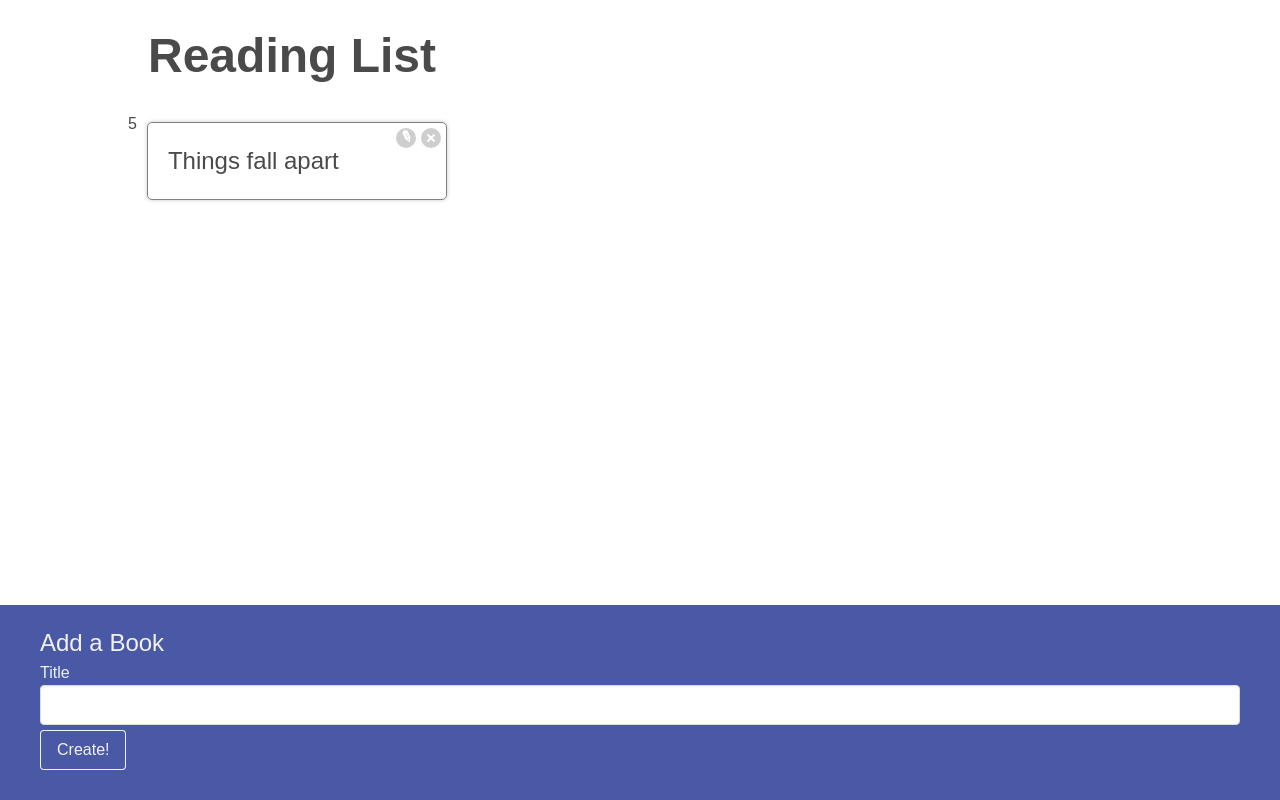
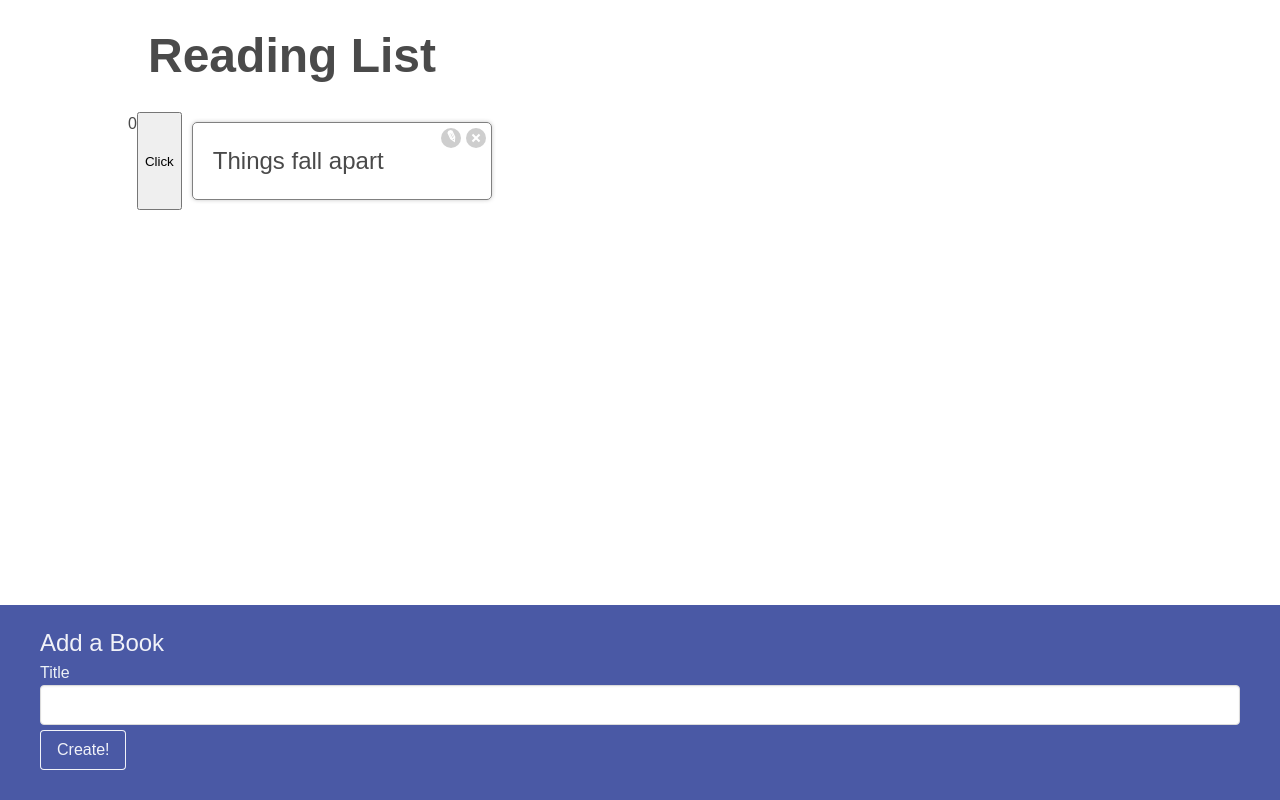
Before and after one commit to adenugbamichael/Books, a React (Vite) app: page / in a window 1280 px wide. Built offline with nearby package versions, Linux system fonts and the light colour scheme; data requests are answered from the project's data file; a web font is replaced by a local one.

Commit message:
Changing Context

```diff
--- a/src/components/BookList.jsx
+++ b/src/components/BookList.jsx
@@ -4,7 +4,7 @@ import BooksContext from "../context/books"
 import BookShow from "./BookShow"
 
 const BookList = ({ books, onDelete, onEdit }) => {
-  const value = useContext(BooksContext)
+  const { count, incrementCount } = useContext(BooksContext)
 
   const renderedBooks = books.map((book) => {
     return (
@@ -13,7 +13,8 @@ const BookList = ({ books, onDelete, onEdit }) => {
   })
   return (
     <div className='book-list'>
-      {value}
+      {count}
+      <button onClick={incrementCount}>Click</button>
       {renderedBooks}
     </div>
   )
--- a/src/context/books.js
+++ /dev/null
@@ -1,5 +0,0 @@
-import { createContext } from "react"
-
-const BooksContext = createContext()
-
-export default BooksContext
--- /dev/null
+++ b/src/context/books.jsx
@@ -0,0 +1,23 @@
+/* eslint-disable react/prop-types */
+import { createContext, useState } from "react"
+
+const BooksContext = createContext()
+
+const Provider = ({ children }) => {
+  const [count, setCount] = useState(0)
+
+  const valueToShare = {
+    count,
+    incrementCount: () => {
+      setCount(count + 1)
+    },
+  }
+
+  return (
+    <BooksContext.Provider value={valueToShare}>
+      {children}
+    </BooksContext.Provider>
+  )
+}
+export { Provider }
+export default BooksContext
--- a/src/main.jsx
+++ b/src/main.jsx
@@ -2,12 +2,12 @@ import React from "react"
 import ReactDOM from "react-dom/client"
 import App from "./App.jsx"
 import "./index.css"
-import BooksContext from "./context/books.js"
+import { Provider } from "./context/books"
 
 ReactDOM.createRoot(document.getElementById("root")).render(
   <React.StrictMode>
-    <BooksContext.Provider value={5}>
+    <Provider>
       <App />
-    </BooksContext.Provider>
+    </Provider>
   </React.StrictMode>
 )
```
